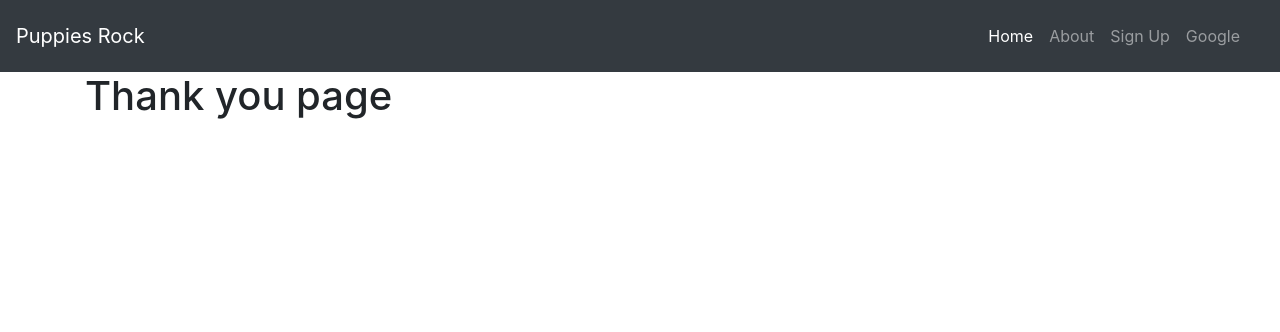
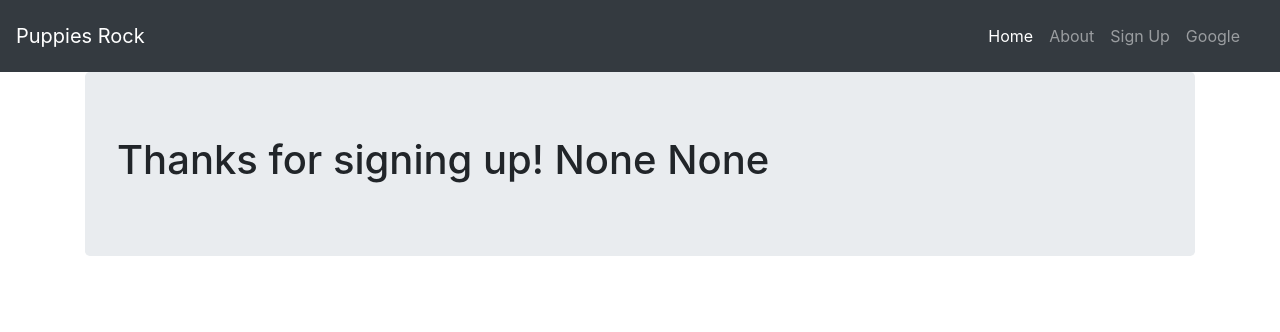
Before and after one commit to ghigbie/flask-forms, a Flask app: page /thankyou in a window 1280 px wide. Shown: the top 332 px of the page. Run offline with Flask 2, Linux system fonts and the light colour scheme; some libraries are stand-ins or nearby versions.

Commit message:
Add vars for first and last

```diff
--- a/app.py
+++ b/app.py
@@ -13,7 +13,9 @@ def signup():
 
 @app.route('/thankyou')
 def thankyou():
-    return render_template('thankyou.html', title=title)
+    first = request.args.get('first')
+    last = request.args.get('last')
+    return render_template('thankyou.html', title=title, first=first, last=last)
 
 @app.route('/about')
 def about():
--- a/templates/thankyou.html
+++ b/templates/thankyou.html
@@ -1,5 +1,7 @@
 {% extends "base.html" %}
 
 {% block content %}
-    <h1>Thank you page</h1>
+    <div class="jumbotron">
+        <h1>Thanks for signing up! {{first}} {{last}}</h1>
+    </div>
 {% endblock %}
```
